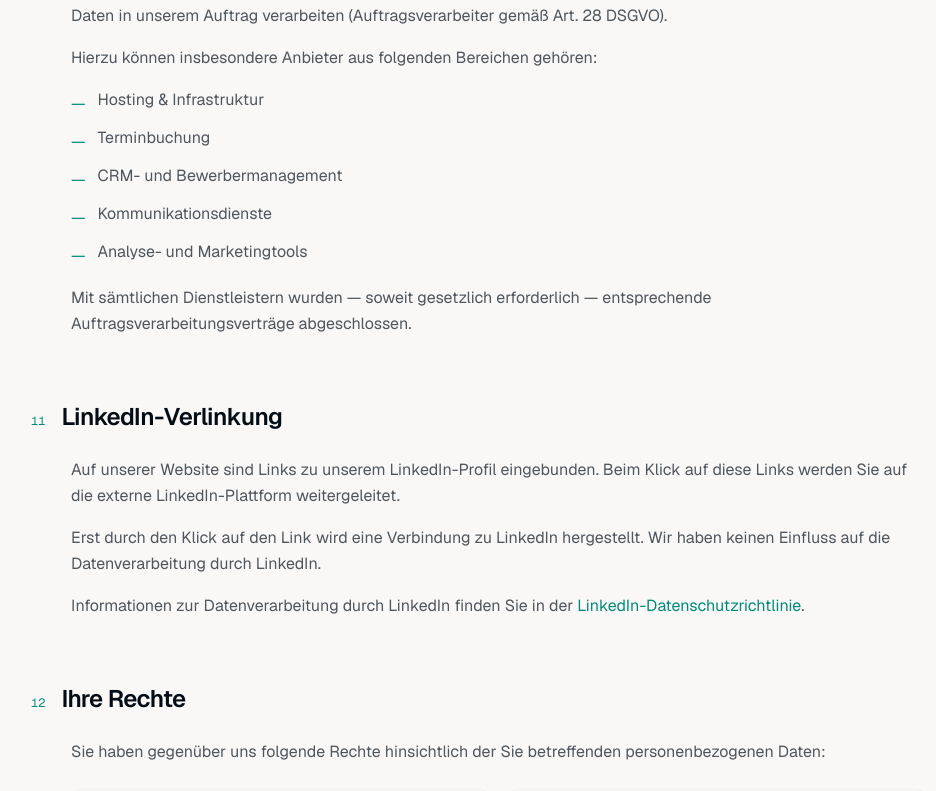
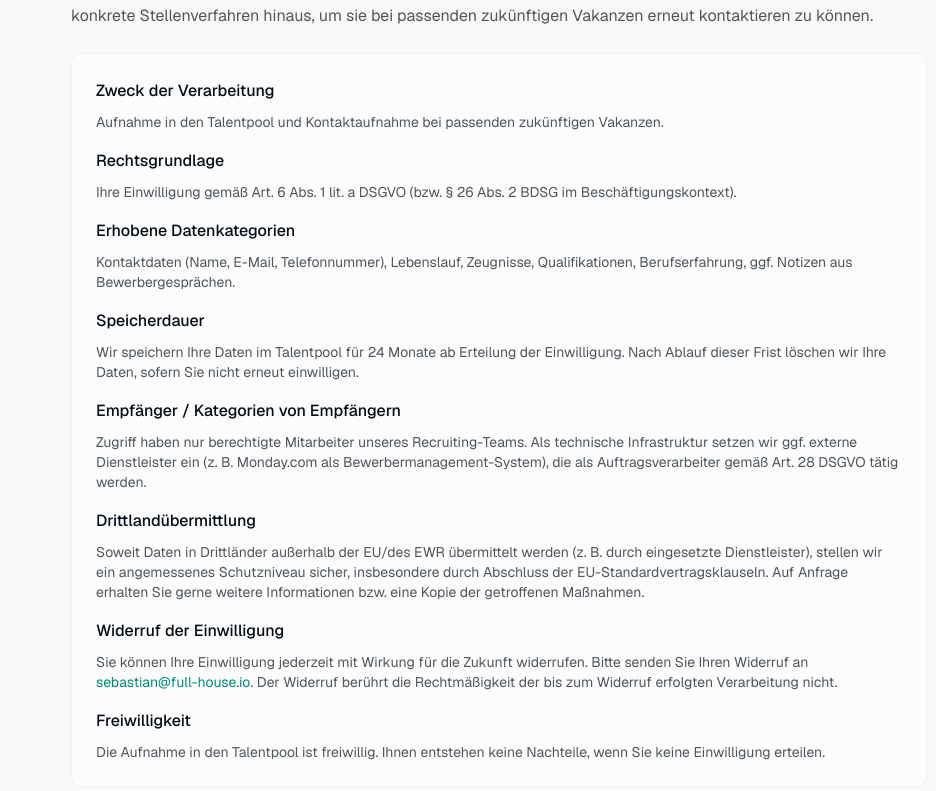
Before and after one commit to HopSepFullhouse/fullhouse-website, a Next.js app: page /datenschutz in a window 1280 px wide. Shown: the part 3789-4580 px from the top of the page, without its empty margins (161-1097 px from the left). Built offline with nearby package versions, Linux system fonts and the light colour scheme.

Commit message:
feat: add Talentpool section and update section numbers
Added detailed Talentpool section and renumbered subsequent sections.

Co-authored-by: HopSepFullhouse <282898059+HopSepFullhouse@users.noreply.github.com>

```diff
--- a/app/datenschutz/page.tsx
+++ b/app/datenschutz/page.tsx
@@ -255,8 +255,49 @@ export default function DatenschutzPage() {
               </div>
             </Section>
 
-            {/* 10. Auftragsverarbeiter */}
-            <Section number="10" title="Auftragsverarbeiter & eingesetzte Dienste">
+            {/* 10. Talentpool */}
+            <Section number="10" title="Talentpool">
+              <p>
+                Im Rahmen unseres Talentpools speichern wir auf Wunsch von Bewerberinnen und Bewerbern deren Daten über das konkrete Stellenverfahren hinaus, um sie bei passenden zukünftigen Vakanzen erneut kontaktieren zu können.
+              </p>
+              <div className="mt-6 p-6 bg-card/50 rounded-lg border border-border/30 space-y-4">
+                <div>
+                  <h4 className="text-foreground font-medium mb-2">Zweck der Verarbeitung</h4>
+                  <p className="text-sm">Aufnahme in den Talentpool und Kontaktaufnahme bei passenden zukünftigen Vakanzen.</p>
+                </div>
+                <div>
+                  <h4 className="text-foreground font-medium mb-2">Rechtsgrundlage</h4>
+                  <p className="text-sm">Ihre Einwilligung gemäß Art. 6 Abs. 1 lit. a DSGVO (bzw. § 26 Abs. 2 BDSG im Beschäftigungskontext).</p>
+                </div>
+                <div>
+                  <h4 className="text-foreground font-medium mb-2">Erhobene Datenkategorien</h4>
+                  <p className="text-sm">Kontaktdaten (Name, E-Mail, Telefonnummer), Lebenslauf, Zeugnisse, Qualifikationen, Berufserfahrung, ggf. Notizen aus Bewerbergesprächen.</p>
+                </div>
+                <div>
+                  <h4 className="text-foreground font-medium mb-2">Speicherdauer</h4>
+                  <p className="text-sm">Wir speichern Ihre Daten im Talentpool für 24 Monate ab Erteilung der Einwilligung. Nach Ablauf dieser Frist löschen wir Ihre Daten, sofern Sie nicht erneut einwilligen.</p>
+                </div>
+                <div>
+                  <h4 className="text-foreground font-medium mb-2">Empfänger / Kategorien von Empfängern</h4>
+                  <p className="text-sm">Zugriff haben nur berechtigte Mitarbeiter unseres Recruiting-Teams. Als technische Infrastruktur setzen wir ggf. externe Dienstleister ein (z. B. Monday.com als Bewerbermanagement-System), die als Auftragsverarbeiter gemäß Art. 28 DSGVO tätig werden.</p>
+                </div>
+                <div>
+                  <h4 className="text-foreground font-medium mb-2">Drittlandübermittlung</h4>
+                  <p className="text-sm">Soweit Daten in Drittländer außerhalb der EU/des EWR übermittelt werden (z. B. durch eingesetzte Dienstleister), stellen wir ein angemessenes Schutzniveau sicher, insbesondere durch Abschluss der EU-Standardvertragsklauseln. Auf Anfrage erhalten Sie gerne weitere Informationen bzw. eine Kopie der getroffenen Maßnahmen.</p>
+                </div>
+                <div>
+                  <h4 className="text-foreground font-medium mb-2">Widerruf der Einwilligung</h4>
+                  <p className="text-sm">Sie können Ihre Einwilligung jederzeit mit Wirkung für die Zukunft widerrufen. Bitte senden Sie Ihren Widerruf an <a href="mailto:sebastian@full-house.io" className="text-accent hover:underline">sebastian@full-house.io</a>. Der Widerruf berührt die Rechtmäßigkeit der bis zum Widerruf erfolgten Verarbeitung nicht.</p>
+                </div>
+                <div>
+                  <h4 className="text-foreground font-medium mb-2">Freiwilligkeit</h4>
+                  <p className="text-sm">Die Aufnahme in den Talentpool ist freiwillig. Ihnen entstehen keine Nachteile, wenn Sie keine Einwilligung erteilen.</p>
+                </div>
+              </div>
+            </Section>
+
+            {/* 11. Auftragsverarbeiter */}
+            <Section number="11" title="Auftragsverarbeiter & eingesetzte Dienste">
               <p>
                 Zur Bereitstellung unserer Website und Dienstleistungen setzen wir externe Dienstleister ein,
                 die personenbezogene Daten in unserem Auftrag verarbeiten (Auftragsverarbeiter gemäß Art. 28 DSGVO).
@@ -292,8 +333,8 @@ export default function DatenschutzPage() {
               </p>
             </Section>
 
-            {/* 11. LinkedIn */}
-            <Section number="11" title="LinkedIn-Verlinkung">
+            {/* 12. LinkedIn */}
+            <Section number="12" title="LinkedIn-Verlinkung">
               <p>
                 Auf unserer Website sind Links zu unserem LinkedIn-Profil eingebunden.
                 Beim Klick auf diese Links werden Sie auf die externe LinkedIn-Plattform weitergeleitet.
@@ -315,8 +356,8 @@ export default function DatenschutzPage() {
               </p>
             </Section>
 
-            {/* 12. Rechte */}
-            <Section number="12" title="Ihre Rechte">
+            {/* 13. Rechte */}
+            <Section number="13" title="Ihre Rechte">
               <p>
                 Sie haben gegenüber uns folgende Rechte hinsichtlich der Sie betreffenden personenbezogenen Daten:
               </p>
@@ -334,8 +375,8 @@ export default function DatenschutzPage() {
               </p>
             </Section>
 
-            {/* 13. Aktualität */}
-            <Section number="13" title="Aktualität dieser Datenschutzerklärung">
+            {/* 14. Aktualität */}
+            <Section number="14" title="Aktualität dieser Datenschutzerklärung">
               <p>
                 Diese Datenschutzerklärung ist aktuell gültig und hat den Stand Mai 2026.
               </p>
```
